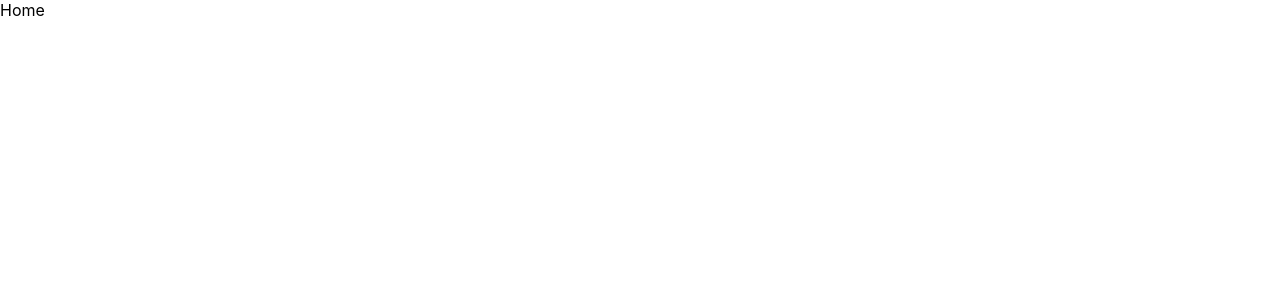
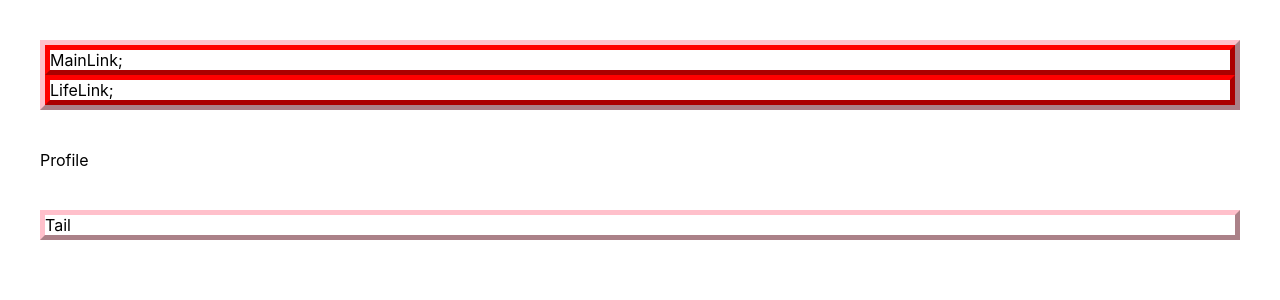
Before and after one commit to UnoRich/unorich.github.io, a React (Create React App) app: page / in a window 1280 px wide. Shown: the top 300 px of the page. Built offline with nearby package versions, Linux system fonts and the light colour scheme.

Commit message:
feat: build main layout - use styled-componnets
Signed-off-by: UnoRich <wonyeong91@gmail.com>

```diff
--- a/package.json
+++ b/package.json
@@ -14,7 +14,8 @@
     "react-router-dom": "^5.0.0",
     "react-scripts": "^3.0.1",
     "redux": "^4.0.1",
-    "redux-actions": "^2.6.5"
+    "redux-actions": "^2.6.5",
+    "styled-components": "^4.2.0"
   },
   "scripts": {
     "start": "react-scripts start",
--- /dev/null
+++ b/src/components/ContentComponents/ContentComponent.jsx
@@ -0,0 +1,24 @@
+import React, { Component } from 'react';
+import { Route, Switch } from 'react-router-dom';
+import styled from 'styled-components';
+import Profile from 'components/ContentComponents/Profiles/Profile';
+import Life from 'components/ContentComponents/Lifes/Life';
+
+const Div = styled.div`
+  margin-left: 40px;
+`;
+
+class ContentComponent extends Component {
+  render() {
+    return (
+      <Div class={ContentComponent}>
+        <Switch>
+          <Route exact path="/" component={Profile} />
+          <Route path="/life" component={Life} />
+        </Switch>
+      </Div>
+    );
+  }
+}
+
+export default ContentComponent;
--- /dev/null
+++ b/src/components/ContentComponents/Lifes/Life.jsx
@@ -0,0 +1,15 @@
+import React, { Component } from 'react';
+
+const ButtonToNavigate = ({ title, history }) => (
+  <button type="button" onClick={() => history.push('/my-new-location')}>
+    {title}
+  </button>
+);
+
+class Life extends Component {
+  render() {
+    return <div class="life">Life</div>;
+  }
+}
+
+export default Life;
--- /dev/null
+++ b/src/components/ContentComponents/Profiles/Profile.jsx
@@ -0,0 +1,13 @@
+import React, { Component } from 'react';
+
+class Profile extends Component {
+  render() {
+    return (
+      <div class="profile">
+        <h>Profile</h>
+      </div>
+    );
+  }
+}
+
+export default Profile;
--- /dev/null
+++ b/src/components/HeaderComponents/HeaderComponent.jsx
@@ -0,0 +1,22 @@
+import React, { Component } from 'react';
+import styled from 'styled-components';
+import LifeLink from './LifeLink';
+import MainLink from './MainLink';
+
+const Div = styled.div`
+  margin: 40px;
+  border: 5px outset pink;
+`;
+
+class HeaderComponent extends Component {
+  render() {
+    return (
+      <Div class="header">
+        <MainLink />
+        <LifeLink />
+      </Div>
+    );
+  }
+}
+
+export default HeaderComponent;
--- /dev/null
+++ b/src/components/HeaderComponents/LifeLink.jsx
@@ -0,0 +1,21 @@
+import React, { Component } from 'react';
+import styled from 'styled-components';
+
+const Div = styled.div`
+  border: 5px outset red;
+  &:hover {
+    background-color: yellow;
+  }
+`;
+
+class LifeLink extends Component {
+  render() {
+    return (
+      <Div class="LifeLink">
+        <h>LifeLink</h>;
+      </Div>
+    );
+  }
+}
+
+export default LifeLink;
--- /dev/null
+++ b/src/components/HeaderComponents/MainLink.jsx
@@ -0,0 +1,21 @@
+import React, { Component } from 'react';
+import styled from 'styled-components';
+
+const Div = styled.div`
+  border: 5px outset red;
+  &:hover {
+    background-color: yellow;
+  }
+`;
+
+class MainLink extends Component {
+  render() {
+    return (
+      <Div class="MainLink">
+        <h>MainLink</h>;
+      </Div>
+    );
+  }
+}
+
+export default MainLink;
--- /dev/null
+++ b/src/components/TailComponentns/TailComponent.jsx
@@ -0,0 +1,22 @@
+import React, { Component } from 'react';
+import styled from 'styled-components';
+
+const Div = styled.div`
+  margin: 40px;
+  border: 5px outset pink;
+  &:hover {
+    background-color: yellow;
+  }
+`;
+
+class TailComponent extends Component {
+  render() {
+    return (
+      <Div class="header">
+        <h>Tail</h>
+      </Div>
+    );
+  }
+}
+
+export default TailComponent;
--- a/src/pages/Home.jsx
+++ b/src/pages/Home.jsx
@@ -1,7 +1,16 @@
 import React from 'react';
+import HeaderComponent from 'components/HeaderComponents/HeaderComponent';
+import ContentComponent from 'components/ContentComponents/ContentComponent';
+import TailComponent from 'components/TailComponentns/TailComponent';
 
 const Home = () => {
-  return <div> Home </div>;
+  return (
+    <div class="home">
+      <HeaderComponent />
+      <ContentComponent />
+      <TailComponent />
+    </div>
+  );
 };
 
 export default Home;
--- a/src/pages/Main.jsx
+++ b/src/pages/Main.jsx
@@ -7,7 +7,7 @@ class Main extends Component {
     return (
       <Switch>
         <Route exact path="/" component={Home} />
-        <Route path="/resume" component={Resume} />
+        <Route path="/life" component={Home} />
         <Route component={NotFound} />
       </Switch>
     );
```
Also changed, not shown: src/components/ContentComponents/Profiles/ProfileDescription.jsx (added, +13 -0 lines), src/components/ContentComponents/Profiles/ProfilePicture.jsx (added, +13 -0 lines), 1 other file (tests, documents, lock files or other folders).
